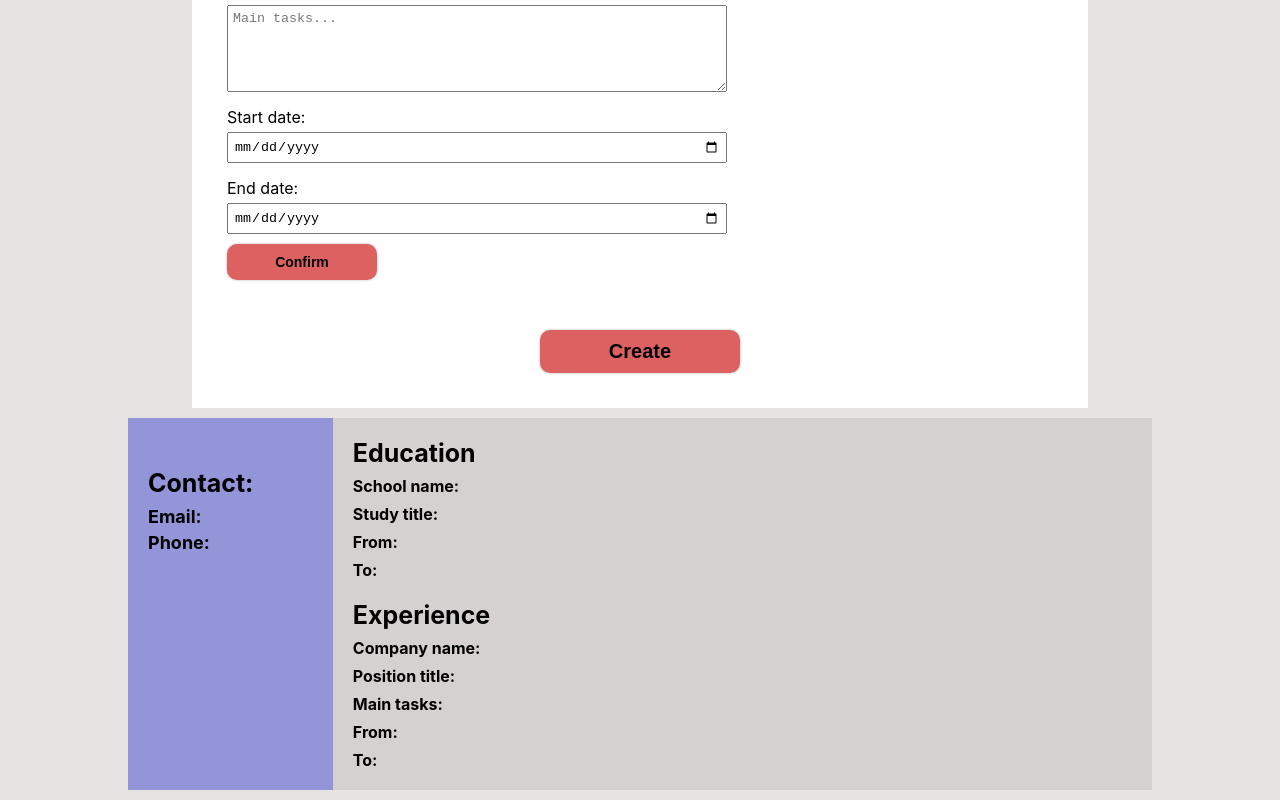
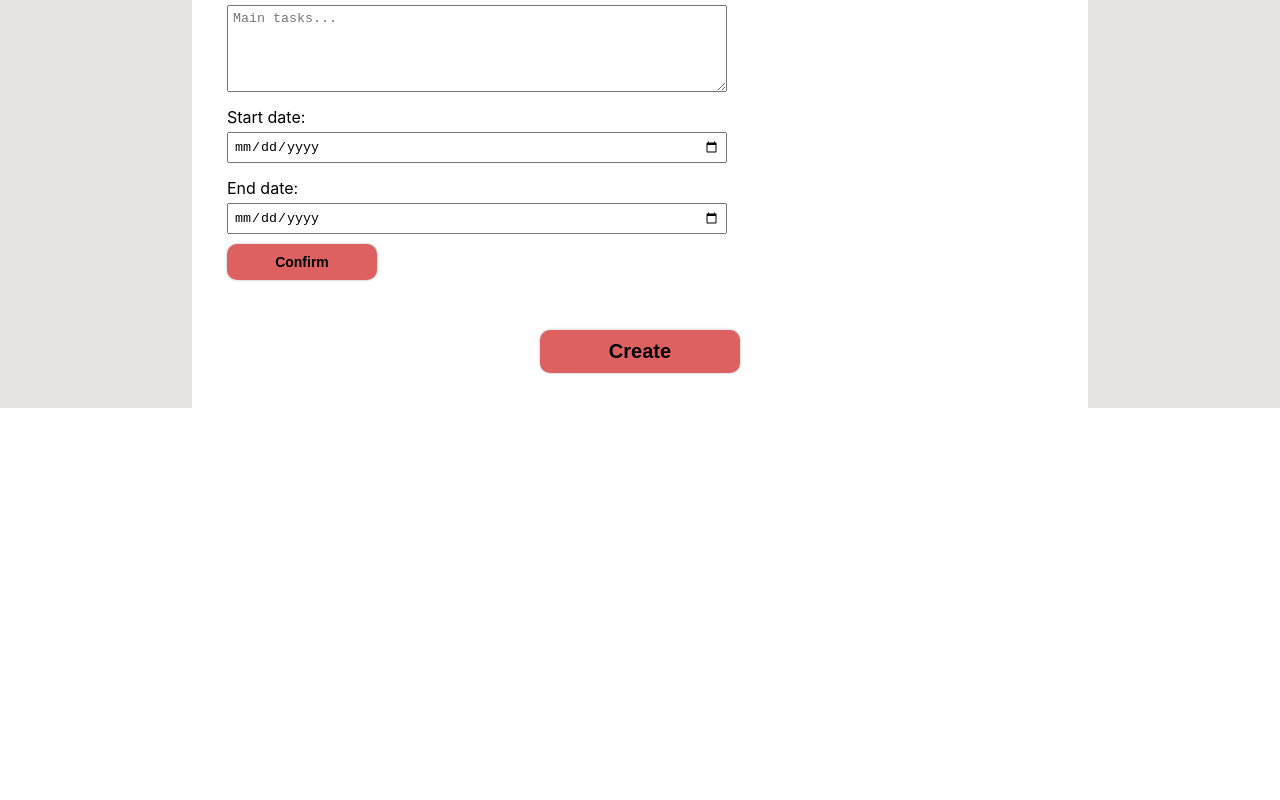
Before and after one commit to LeskiewiczMichal/cv-project, a React (Create React App) app: page / in a window 1280 px wide. Shown: the part 1075-1875 px from the top of the page. After the commit the page ends 1483 px from the top, so only its background shows below. Built offline with nearby package versions, Linux system fonts and the light colour scheme.

Commit message:
App works

```diff
--- a/package.json
+++ b/package.json
@@ -6,6 +6,7 @@
     "@testing-library/jest-dom": "^5.16.5",
     "@testing-library/react": "^13.4.0",
     "@testing-library/user-event": "^13.5.0",
+    "nanoid": "^4.0.0",
     "react": "^18.2.0",
     "react-dom": "^18.2.0",
     "react-scripts": "5.0.1",
--- a/src/App.css
+++ b/src/App.css
@@ -4,8 +4,18 @@
   box-sizing: border-box;
 }
 
+.app--container {
+  width: 100vw;
+  display: flex;
+  flex-direction: column;
+  flex-wrap: wrap;
+  align-items: center;
+  justify-content: center;
+  background-color: #e9e4e4;
+  min-height: 100vh;
+}
 
-.app--container {
+.app--render-container {
   width: 100vw;
   display: flex;
   flex-direction: column;
--- a/src/App.js
+++ b/src/App.js
@@ -5,14 +5,15 @@ import GeneralInfo from './components/GeneralInfo';
 import Education from './components/Education';
 import Experience from './components/Experience';
 import Cv from './components/Cv';
+import { nanoid } from 'nanoid';
 
 class App extends React.Component {
   constructor() {
-    super();
-
+    super()
     this.handleChange = this.handleChange.bind(this);
     this.addEducation = this.addEducation.bind(this);
     this.addExperience = this.addExperience.bind(this);
+    this.createCv = this.createCv.bind(this)
     this.state = {
       name: '',
       surname: '',
@@ -29,6 +30,7 @@ class App extends React.Component {
       workEndDate: '',
       education: [],
       experience: [],
+      createCv: false,
     };
   }
 
@@ -52,10 +54,11 @@ class App extends React.Component {
         education: [
           ...prevState.education,
           {
+            id: nanoid(),
             schoolName: prevState.schoolName,
             studyTitle: prevState.studyTitle,
             studyStartDate: prevState.studyStartDate,
-            studyEndDate: prevState.studyEndDate
+            studyEndDate: prevState.studyEndDate,
           },
         ],
       };
@@ -71,31 +74,53 @@ class App extends React.Component {
         mainTasks: '',
         workStartDate: '',
         workEndDate: '',
-        experience: [...prevState.experience, {
+        experience: [
+          ...prevState.experience,
+          {
+            id: nanoid(),
             companyName: prevState.companyName,
             positionTitle: prevState.positionTitle,
             mainTasks: prevState.mainTasks,
             workStartDate: prevState.workStartDate,
-          workEndDate: prevState.workEndDate
-        }]
+            workEndDate: prevState.workEndDate,
+          },
+        ],
+      };
+    });
   }
-    })
-    console.log(this.state)
+
+  createCv() {
+    this.setState((prevState) => {
+      return {
+        ...prevState,
+        createCv: true,
+      };
+    });
   }
 
   render() {
-    return (
+    return(
     <div className="app--container">
+{!this.state.createCv ? <div className='app--render-container'>
   <Header />
               <div className="page">
                 <GeneralInfo data={this.state} handleChange={this.handleChange} />
-          <Education data={this.state} handleChange={this.handleChange} addEducation={this.addEducation}/>
-          <Experience data={this.state} handleChange={this.handleChange} addExperience={this.addExperience}/>
-          <button className="create-button">Create</button>
+                <Education
+                  data={this.state}
+                  handleChange={this.handleChange}
+                  addEducation={this.addEducation}
+                />
+                <Experience
+                  data={this.state}
+                  handleChange={this.handleChange}
+                  addExperience={this.addExperience}
+                />
+                <button className="create-button" onClick={this.createCv}>Create</button>
               </div>
-        <Cv data={this.state} />
+</div> :             <Cv data={this.state} />}
+
       </div>
-    );
+    )
   }
 }
 
--- a/src/components/Cv.js
+++ b/src/components/Cv.js
@@ -1,12 +1,14 @@
-import React from "react";
-import './styles/Cv.css'
+import React from 'react';
+import './styles/Cv.css';
 
 export default class Cv extends React.Component {
   render() {
     return (
       <div className="cv--container">
         <section className="cv--left">
-                    <span className="cv--name">{this.props.data.name} {this.props.data.surname}</span>
+          <span className="cv--name">
+            {this.props.data.name} {this.props.data.surname}
+          </span>
           <span className="cv--contact">Contact:</span>
           <span className="cv--email-heading">Email:</span>
           <span className="cv--email-text">{this.props.data.email}</span>
@@ -14,24 +16,53 @@ export default class Cv extends React.Component {
           <span className="cv--phone-text">{this.props.data.phone}</span>
         </section>
         <section className="cv--right">
-                <div className='cv--section'>
+          {this.props.data.education.map((element) => {
+            return (
+              <div className="cv--section" key={element.id}>
                 <h3 className="cv--section-heading">Education</h3>
-                    <span><b>School name:</b> {this.props.data.schoolName}</span>
-                    <span><b>Study title:</b> {this.props.data.studyTitle}</span>
-                    <span><b>From:</b> {this.props.data.studyStartDate}</span>
-                    <span><b>To:</b> {this.props.data.studyEndDate}</span>
+                <span>
+                  <b>School name: {element.schoolName}</b>{' '}
+                  {this.props.data.schoolName}
+                </span>
+                <span>
+                  <b>Study title: {element.studyTitle}</b>{' '}
+                  {this.props.data.studyTitle}
+                </span>
+                <span>
+                  <b>From: {element.studyStartDate}</b>{' '}
+                  {this.props.data.studyStartDate}
+                </span>
+                <span>
+                  <b>To: {element.studyEndDate}</b>{' '}
+                  {this.props.data.studyEndDate}
+                </span>
               </div>
-                <div className='cv--section'>
+            );
+          })}
+          {this.props.data.education.map((element) => {
+            return (
+              <div className="cv--section" key={element.id}>
                 <h3 className="cv--section-heading">Experience</h3>
-                    <span><b>Company name:</b> {this.props.data.companyName}</span>
-                    <span><b>Position title:</b> {this.props.data.positionTitle}</span>
-                    <span><b>Main tasks:</b> {this.props.data.mainTasks}</span>
-                    <span><b>From:</b> {this.props.data.workStartDate}</span>
-                    <span><b>To:</b> {this.props.data.workEndDate}</span>
+                <span>
+                  <b>Company name:</b> {this.props.data.companyName}
+                </span>
+                <span>
+                  <b>Position title:</b> {this.props.data.positionTitle}
+                </span>
+                <span>
+                  <b>Main tasks:</b> {this.props.data.mainTasks}
+                </span>
+                <span>
+                  <b>From:</b> {this.props.data.workStartDate}
+                </span>
+                <span>
+                  <b>To:</b> {this.props.data.workEndDate}
+                </span>
               </div>
+            );
+          })}
         </section>
-
       </div>
-        )
+    );
   }
 }
--- a/src/components/styles/Cv.css
+++ b/src/components/styles/Cv.css
@@ -22,7 +22,7 @@
 
 .cv--left {
     background-color: rgb(148, 148, 216);
-    width: 20%;
+    min-width: 20%;
     padding: 20px;
     display: flex;
     flex-direction: column;
```
Also changed, not shown: 1 other file (tests, documents, lock files or other folders). Lines whose indentation alone changed are shown as unchanged.
